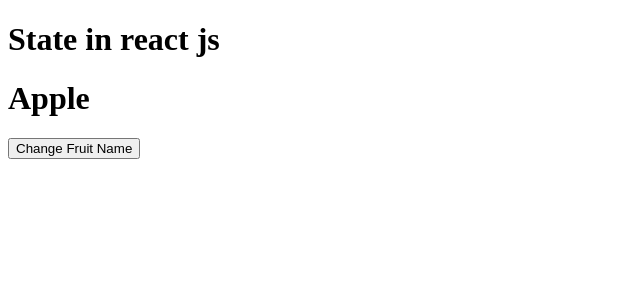
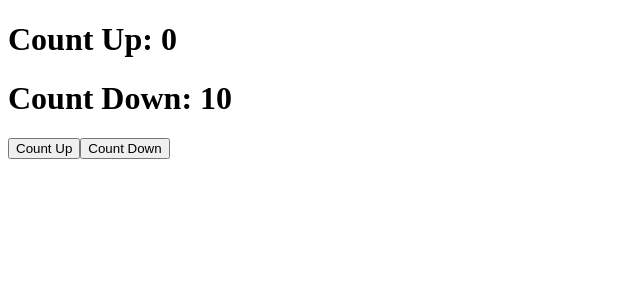
Before and after one commit to ashrafulahsan/react-blog-2026, a React (Vite) app: page / in a window 1280 px wide. Shown: the top 300 px of the page, without its empty margins (0-640 px from the left). Built offline with nearby package versions, Linux system fonts and the light colour scheme.

Commit message:
Multiple State

```diff
--- a/src/App.jsx
+++ b/src/App.jsx
@@ -1,10 +1,10 @@
-import StateExample from "./StateExample"
+import MultiState from "./MultiState"
 
 function App() {
 
   return (
     <>
-     <StateExample />
+     <MultiState />
     </>
   )
 }
--- /dev/null
+++ b/src/MultiState.jsx
@@ -0,0 +1,17 @@
+import { useState } from "react"
+
+const MultiState = () => {
+    const [countUp, setCountUp] = useState(0)
+    const [countDown, setCountDown] = useState(10)
+
+    return (
+        <>
+            <h1>Count Up: {countUp}</h1>
+            <h1>Count Down: {countDown}</h1>
+            <button onClick={() => setCountUp(countUp+1)}>Count Up</button>
+            <button onClick={() => setCountDown(countDown-1)}>Count Down</button>
+        </>
+    )
+}
+
+export default MultiState
```
